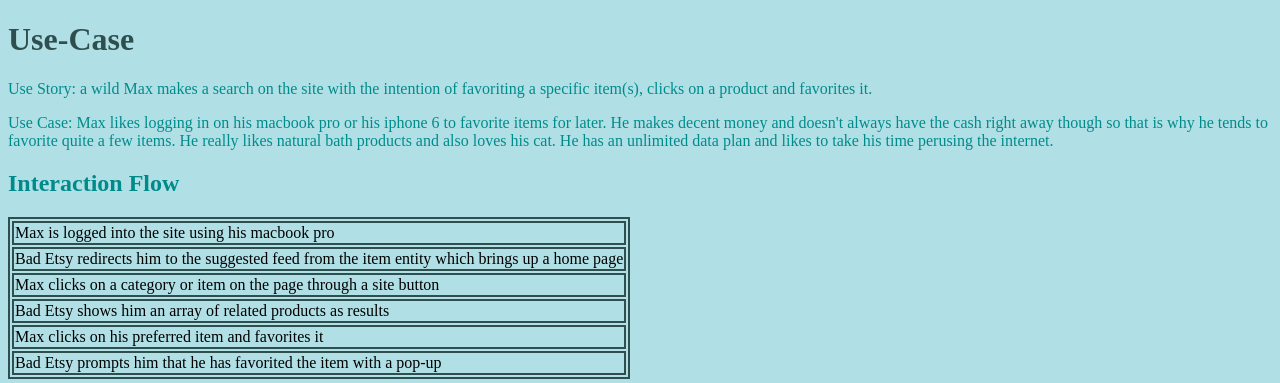
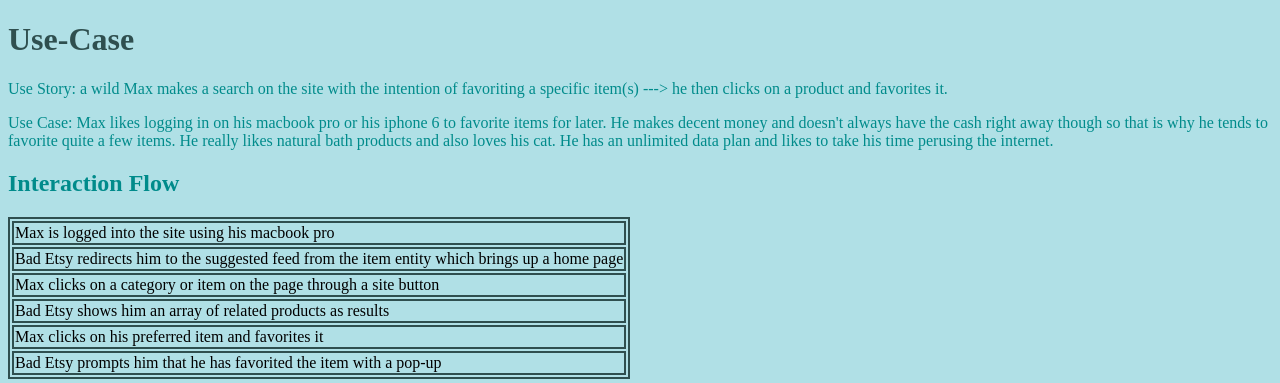
Before and after one commit to fellafox/data-design, a PHP site: page /use-case.php in a window 1280 px wide. Shown: the top 383 px of the page. Run offline with PHP 8.4, Linux system fonts and the light colour scheme.

Commit message:
added text

```diff
--- a/epic/use-case.php
+++ b/epic/use-case.php
@@ -8,7 +8,7 @@
 	<body>
 		<h1>Use-Case</h1>
 		<main>
-<p>Use Story: a wild Max makes a search on the site with the intention of favoriting a specific item(s), clicks on a product and favorites it.
+<p>Use Story: a wild Max makes a search on the site with the intention of favoriting a specific item(s) ---> he then clicks on a product and favorites it.
 </p>
 			<p>Use Case: Max likes logging in on his macbook pro or his iphone 6 to favorite items for later. He makes decent money and doesn't always have the cash right away though so that is why he tends to favorite quite a few items. He really likes natural bath products and also loves his cat. He has an unlimited data plan and likes to take his time perusing the internet.</p>
 			<h2>Interaction Flow</h2>
```
